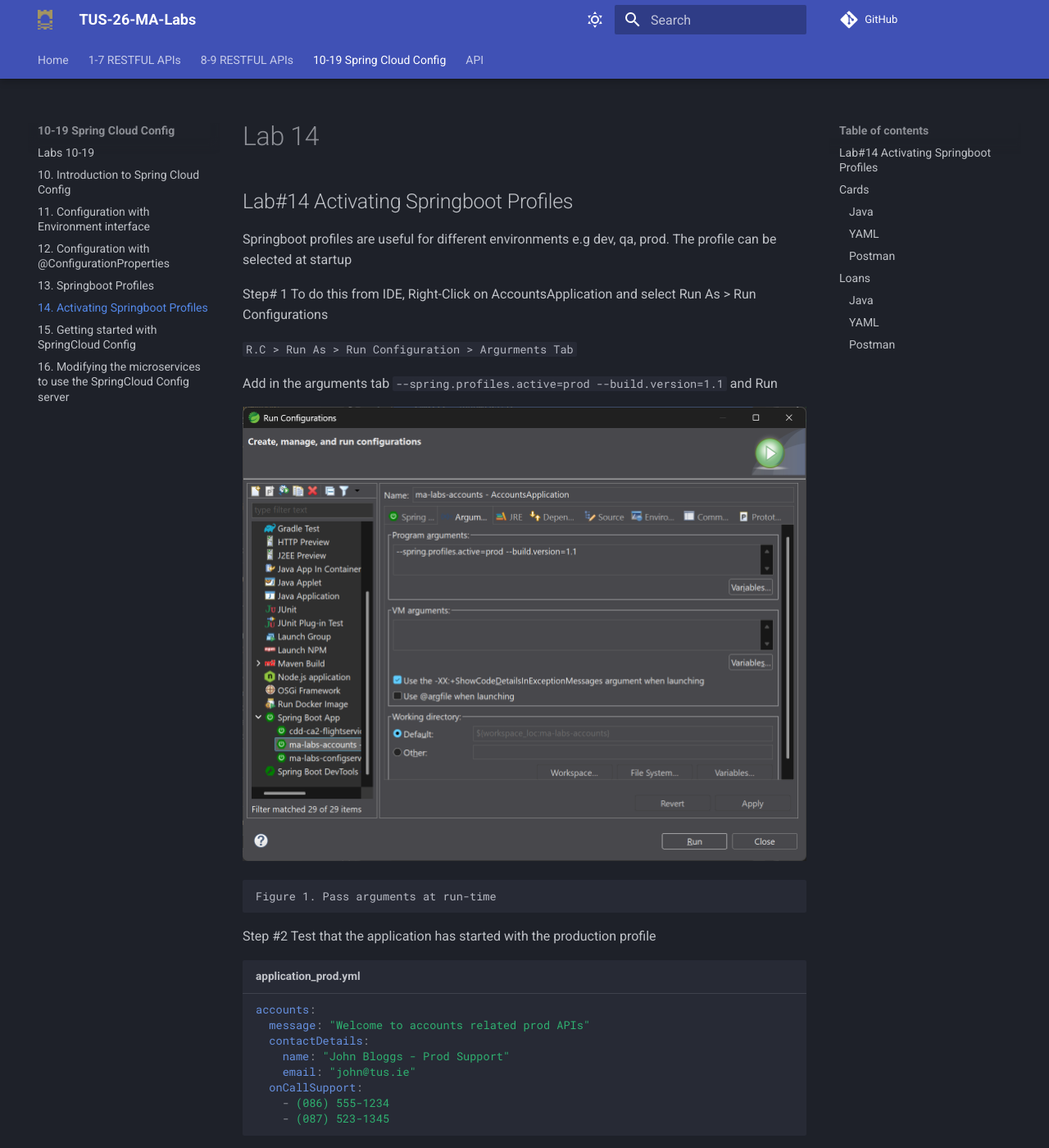
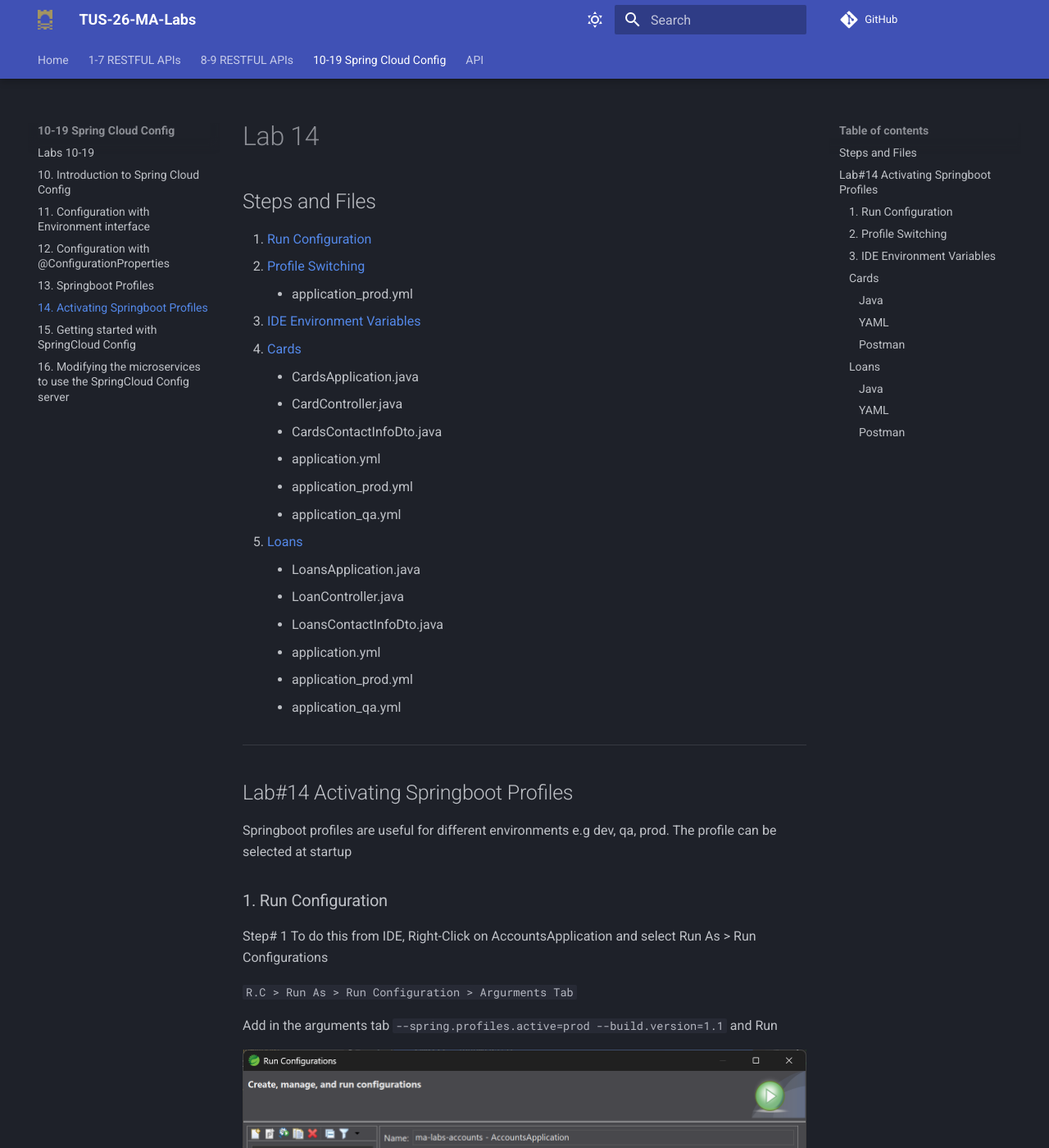
Before and after one commit to joeaoregan/TUS-26-MA-Labs, an MkDocs documentation site: the page built from docs/labs10-19/lab14/index.md, in a window 1280 px wide and 1400 px high. Shown: the whole window at 82% size. Built offline with MkDocs 1.6.1 and Material for MkDocs 9.7.7, drawn with Linux system fonts in a browser that asks for light colours; comment, search, counter and statistics services are not loaded; some of the changed text lies outside the part shown.

Commit message:
lab14: add internal links and files

````diff
--- a/docs/labs10-19/lab14/index.md
+++ b/docs/labs10-19/lab14/index.md
@@ -1,7 +1,32 @@
 # Lab 14
+
+## Steps and Files
+
+1. [Run Configuration](#1-run-configuration)
+2. [Profile Switching](#2-profile-switching)
+    - application_prod.yml
+3. [IDE Environment Variables](#3-ide-environment-variables)
+4. [Cards](#cards)
+    - CardsApplication.java
+    - CardController.java
+    - CardsContactInfoDto.java
+    - application.yml
+    - application_prod.yml
+    - application_qa.yml
+5. [Loans](#loans)
+    - LoansApplication.java
+    - LoanController.java
+    - LoansContactInfoDto.java
+    - application.yml
+    - application_prod.yml
+    - application_qa.yml
+
+---
 
 ## Lab#14 Activating Springboot Profiles
 Springboot profiles are useful for different environments e.g dev, qa, prod. The profile can be selected at startup
+
+### 1. Run Configuration
 
 Step# 1 To do this from IDE, Right-Click on AccountsApplication and select Run As > Run Configurations
 
@@ -12,6 +37,8 @@ Add in the arguments tab `--spring.profiles.active=prod --build.version=1.1` and
 ![Run with Arguments](screenshot1.png)
 
     Figure 1. Pass arguments at run-time
+
+### 2. Profile Switching
 
 Step #2 Test that the application has started with the production profile
 
@@ -34,6 +61,7 @@ accounts:
 
     Figure 3. GET localhost:9000/api/cards/build-info
 
+### 3. IDE Environment Variables
 
 Or using environment variables from IDE
 
@@ -51,9 +79,9 @@ Now implement similar changes in the loans and cards microservice
 
 ---
 
-## Cards
+### Cards
 
-### Java
+#### Java
 
 ```java title="CardsApplication.java" linenums="10"
 @SpringBootApplication
@@ -105,7 +133,7 @@ public record CardsContactInfoDto(
 }"
 ```
 
-### YAML
+#### YAML
 
 ```yaml title="application.yml (line 22 must match CardsContactInfoDto line 8)" linenums="1"
 server:
@@ -181,7 +209,7 @@ cards:
     - (087) 523-1345
 ```
 
-### Postman
+#### Postman
 
 ![GET /cards/build-info](cards1.png)
 
@@ -194,9 +222,9 @@ cards:
 
 ---
 
-## Loans
+### Loans
 
-### Java
+#### Java
 
 ```java title="LoansApplication.java" linenums="10"
 @SpringBootApplication
@@ -247,7 +275,7 @@ public record LoansContactInfoDto(String message, Map<String, String> contactDet
 
 ```
 
-### YAML
+#### YAML
 
 ```yaml title="application.yml (line 22 must match LoansContactInfoDto line 8)" linenums="1"
 server:
@@ -323,7 +351,7 @@ loans:
     - (123) 546-3467
 ```
 
-### Postman
+#### Postman
 
 ![GET /loans/build-info](loans1.png)
 
````
